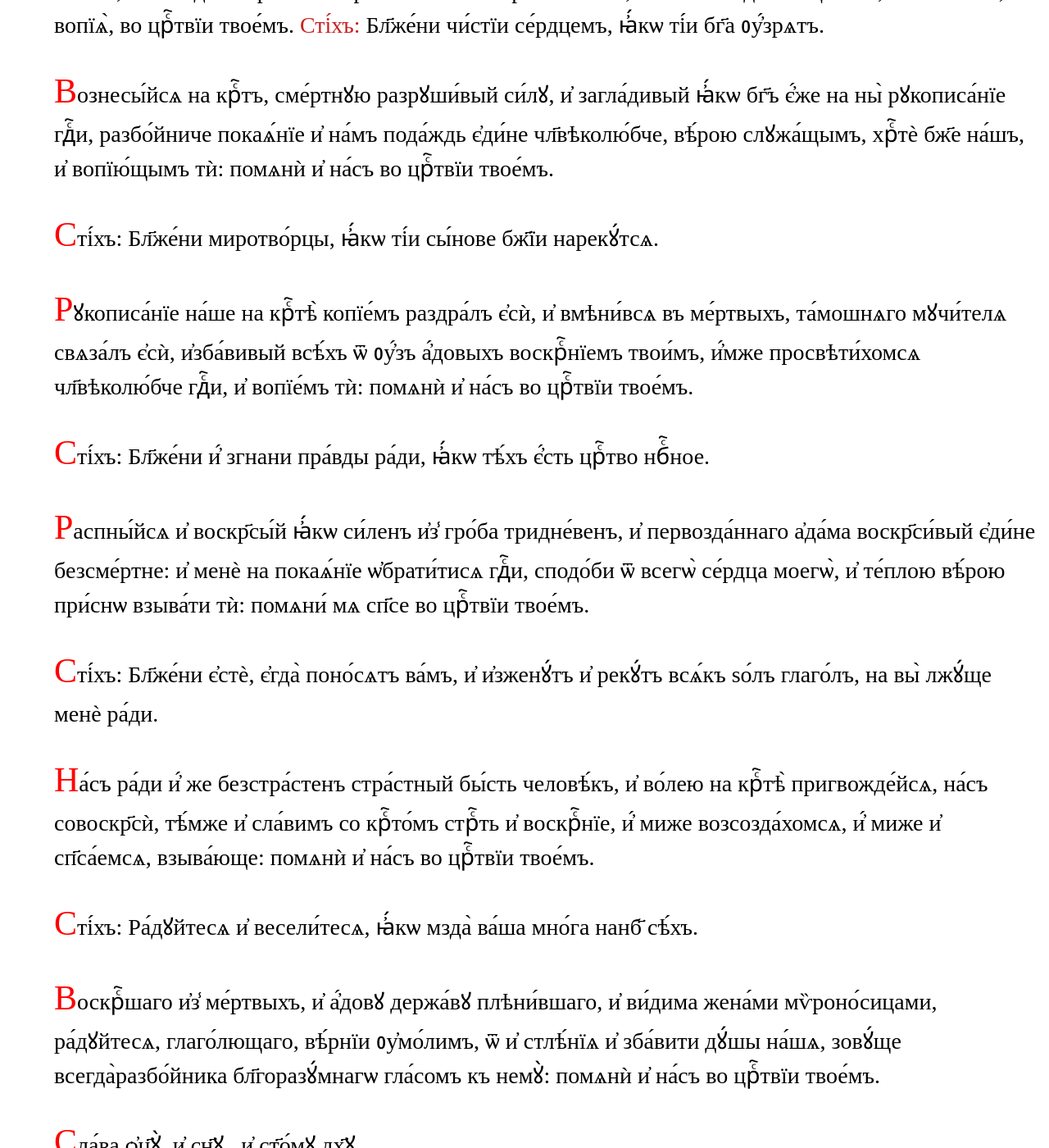
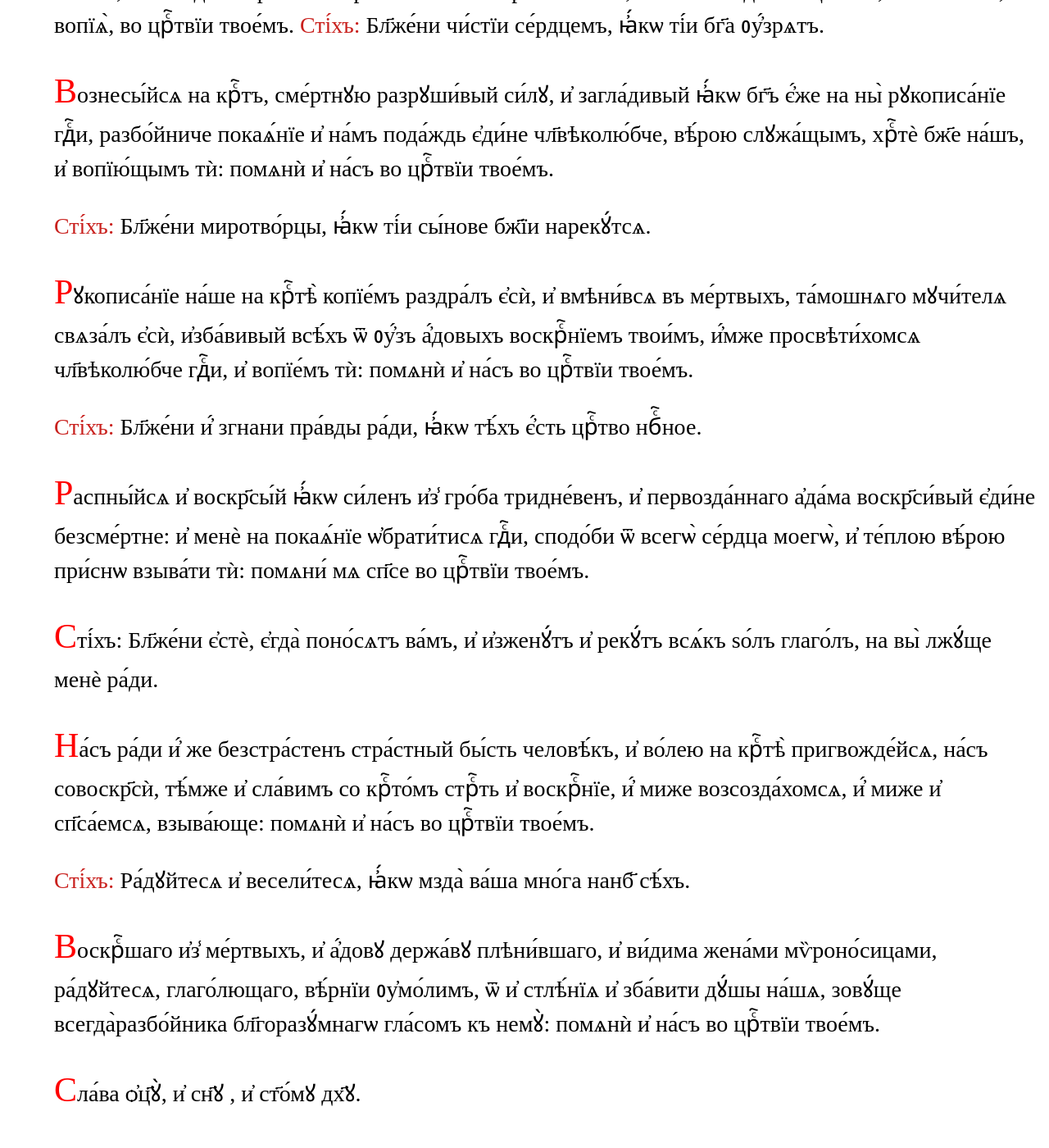
Before and after one commit to markjville/markjville.github.io, a Jekyll site: the page docs/Изобразительная/Гл4.html, which Jekyll copies as it is, in a window 1280 px wide and 1400 px high, scrolled down 883 px. Shown: the whole window at 82% size. Built offline with Jekyll 4.4.1, drawn with Linux system fonts in a browser that asks for light colours; some web fonts are replaced; comment, search, counter and statistics services are not loaded.

Commit message:
Update Гл4.html

```diff
--- a/docs/Изобразительная/Гл4.html
+++ b/docs/Изобразительная/Гл4.html
@@ -64,7 +64,7 @@ p::first-letter {
 чл҃вѣколю́бче, вѣ́рою слꙋжа́щымъ,
 хрⷭ҇тѐ бж҃е на́шъ, и҆ вопїю́щымъ тѝ:
 помѧнѝ и҆ на́съ во црⷭ҇твїи твое́мъ.</font></p>
-<p><font face="Ponomar Unicode">Сті́хъ: Бл҃же́ни миротво́рцы, ꙗ҆́кѡ ті́и сы́нове бж҃їи нарекꙋ́тсѧ. </font>
+<font face="Ponomar"><font color="#c9211e">Сті́хъ: </font>Бл҃же́ни миротво́рцы, ꙗ҆́кѡ ті́и сы́нове бж҃їи нарекꙋ́тсѧ. </font>
 </p>
 <p><font face="Ponomar Unicode">Рꙋкописа́нїе
 на́ше на крⷭ҇тѣ̀ копїе́мъ раздра́лъ
@@ -75,7 +75,7 @@ p::first-letter {
 просвѣти́хомсѧ чл҃вѣколю́бче гдⷭ҇и,
 и҆ вопїе́мъ тѝ: помѧнѝ и҆ на́съ во
 црⷭ҇твїи твое́мъ.</font></p>
-<p><font face="Ponomar Unicode">Сті́хъ: Бл҃же́ни и҆́ згнани пра́вды ра́ди, ꙗ҆́кѡ тѣ́хъ є҆́сть црⷭ҇тво нбⷭ҇ное. </font>
+<font face="Ponomar"><font color="#c9211e">Сті́хъ: </font>Бл҃же́ни и҆́ згнани пра́вды ра́ди, ꙗ҆́кѡ тѣ́хъ є҆́сть црⷭ҇тво нбⷭ҇ное. </font>
 </p>
 <p><font face="Ponomar Unicode">Распны́йсѧ
 и҆ воскр҃сы́й ꙗ҆́кѡ си́ленъ и҆з̾ гро́ба
@@ -95,7 +95,7 @@ p::first-letter {
 воскрⷭ҇нїе, и҆́ миже возсозда́хомсѧ,
 и҆́ миже и҆ сп҃са́емсѧ, взыва́юще:
 помѧнѝ и҆ на́съ во црⷭ҇твїи твое́мъ.</font></p>
-<p><font face="Ponomar Unicode">Сті́хъ:
+<font face="Ponomar"><font color="#c9211e">Сті́хъ: </font>
 Ра́дꙋйтесѧ и҆ весели́тесѧ, ꙗ҆́кѡ мзда̀
 ва́ша мно́га нанб҃ сѣ́хъ. </font>
 </p>
```
